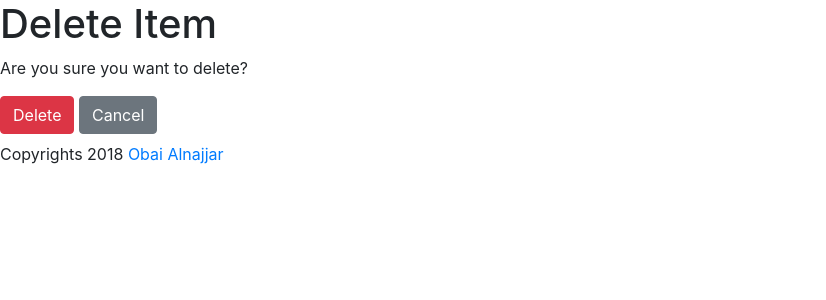
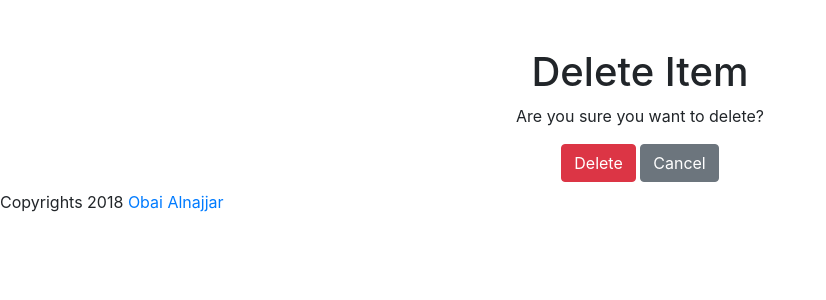
Before and after one commit to 0bai/ItemsCatalog, a Flask app: template templates/item/delete.html in a window 1280 px wide. Shown: the part 56-356 px from the top of the page, without its empty margins (0-826 px from the left). Run offline with Flask 2, Linux system fonts and the light colour scheme; the template is opened without the code that fills it: most values are stand-ins (such as "Sample title", 1, 10 or a date in 2020); parts of the project's set-up code (start-up, migrations or seed data) failed here and were passed over; some libraries are stand-ins or nearby versions.

Commit message:
Fixed margin issue

```diff
--- a/templates/item/delete.html
+++ b/templates/item/delete.html
@@ -3,6 +3,8 @@
 {{ super() }}
 {% block content %}
     <div class="content">
+        <div class="row  justify-content-center mt-5">
+            <div class="col-md-12 text-center">
         <h1>Delete Item</h1>
         <p>Are you sure you want to delete?</p>
         <form action="/{{ category.name }}/{{ item.title }}/delete" method="post" enctype="multipart/form-data">
@@ -10,4 +12,6 @@
             <a href="javascript:history.back()" class="btn btn-secondary mb-2">Cancel</a>
         </form>
     </div>
+        </div>
+    </div>
 {% endblock %}
```
